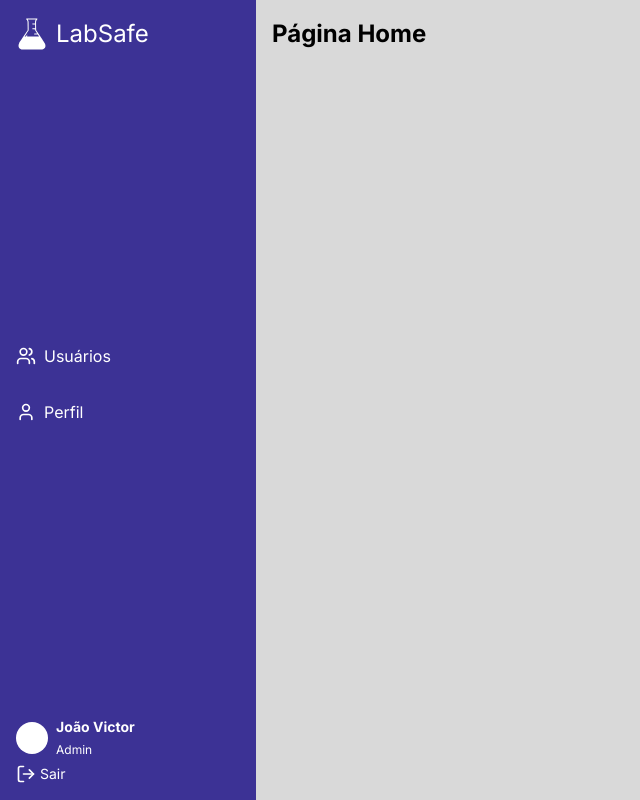
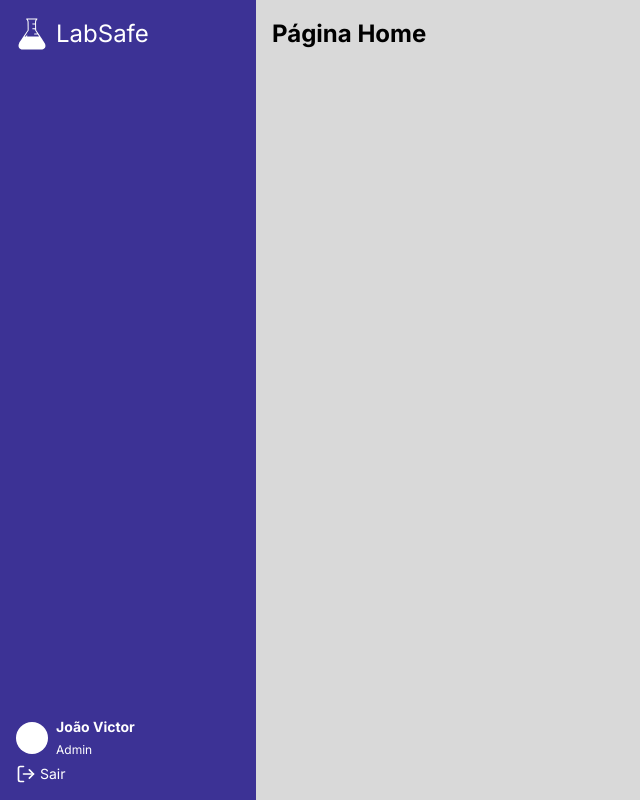
Before and after one commit to goncalvesjv2/labsafe-frontend, a React (Vite) app: page /home in a window 1280 px wide. Shown: the whole page, without its empty margins (0-640 px from the left). Built offline with nearby package versions, Linux system fonts and the light colour scheme; sample sign-in values are in the browser's storage.

Commit message:
feat: integração da role do usuario

```diff
--- a/package.json
+++ b/package.json
@@ -11,6 +11,7 @@
   },
   "dependencies": {
     "@tailwindcss/vite": "^4.3.3",
+    "jwt-decode": "^4.0.0",
     "lucide-react": "^1.46.0",
     "react": "^19.2.8",
     "react-dom": "^19.2.8",
--- a/src/components/Main.tsx
+++ b/src/components/Main.tsx
@@ -1,12 +1,13 @@
-import { userRole } from "../utils/user";
+import { getTokenPayload } from "../utils/token";
 import Content from "./Content";
 import Sidebar from "./Sidebar";
 import { Outlet } from "react-router-dom";
 
 function Main() {
+    const payload = getTokenPayload();
     return (
         <div className="flex">
-            <Sidebar role={userRole.ADMIN}/>
+            <Sidebar role={payload?.role}/>
             <main className="flex-1">
                 <Content>
                     <Outlet />
--- /dev/null
+++ b/src/interfaces/IPayload.ts
@@ -0,0 +1,8 @@
+import type { UserRole } from "../utils/user";
+
+export interface IPayload {
+    sub: number;
+    role: UserRole;
+    iat: number;
+    exp: number;
+}
--- /dev/null
+++ b/src/utils/token.ts
@@ -0,0 +1,12 @@
+import { jwtDecode } from "jwt-decode";
+import type { IPayload } from "../interfaces/IPayload";
+
+export function getTokenPayload(): IPayload | null {
+    const token = localStorage.getItem("token");
+
+    if (!token) {
+        return null;
+    }
+
+    return jwtDecode<IPayload>(token);
+}
```
Also changed, not shown: 1 other file (tests, documents, lock files or other folders).
